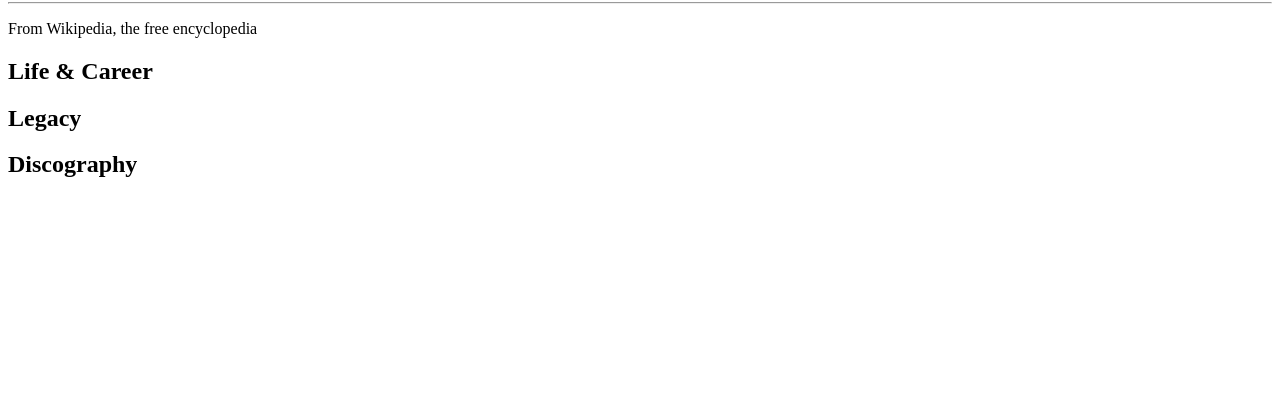
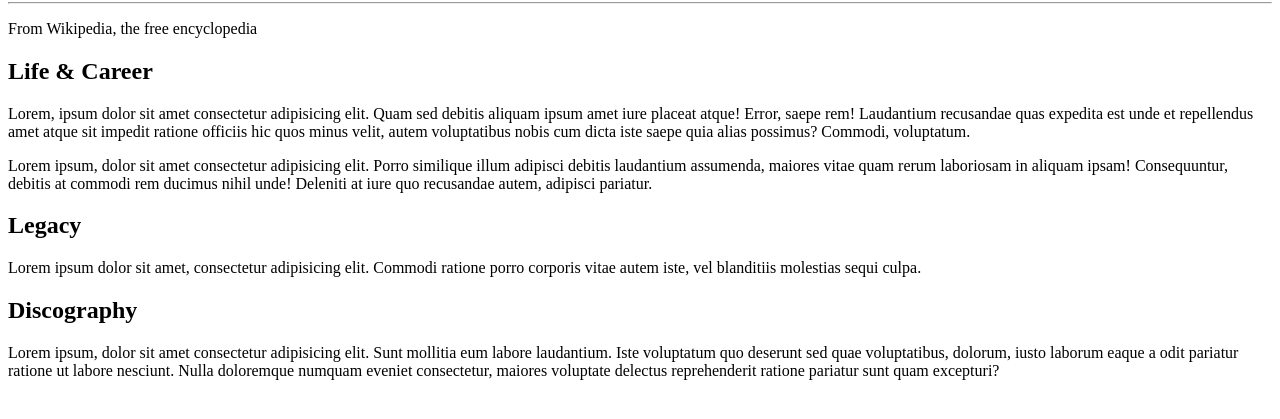
Before and after one commit to eduardocrispin/eduardocrispin.github.io, a plain HTML site: page WikiSite/index.html in a window 1280 px wide. Shown: the part 227-646 px from the top of the page. Drawn offline with Linux system fonts and the light colour scheme.

Commit message:
Update index.html

```diff
--- a/WikiSite/index.html
+++ b/WikiSite/index.html
@@ -27,11 +27,14 @@
       <p>From Wikipedia, the free encyclopedia</p>
 
       <h2>Life & Career</h2>
+        <p>Lorem, ipsum dolor sit amet consectetur adipisicing elit. Quam sed debitis aliquam ipsum amet iure placeat atque! Error, saepe rem! Laudantium recusandae quas expedita est unde et repellendus amet atque sit impedit ratione officiis hic quos minus velit, autem voluptatibus nobis cum dicta iste saepe quia alias possimus? Commodi, voluptatum.</p>
 
+        <p>Lorem ipsum, dolor sit amet consectetur adipisicing elit. Porro similique illum adipisci debitis laudantium assumenda, maiores vitae quam rerum laboriosam in aliquam ipsam! Consequuntur, debitis at commodi rem ducimus nihil unde! Deleniti at iure quo recusandae autem, adipisci pariatur.</p>
       <h2>Legacy</h2>
+      <p>Lorem ipsum dolor sit amet, consectetur adipisicing elit. Commodi ratione porro corporis vitae autem iste, vel blanditiis molestias sequi culpa.</p>
 
       <h2>Discography</h2>
-
+        <p>Lorem ipsum, dolor sit amet consectetur adipisicing elit. Sunt mollitia eum labore laudantium. Iste voluptatum quo deserunt sed quae voluptatibus, dolorum, iusto laborum eaque a odit pariatur ratione ut labore nesciunt. Nulla doloremque numquam eveniet consectetur, maiores voluptate delectus reprehenderit ratione pariatur sunt quam excepturi?</p>
       </div>
     </div>
 
```
